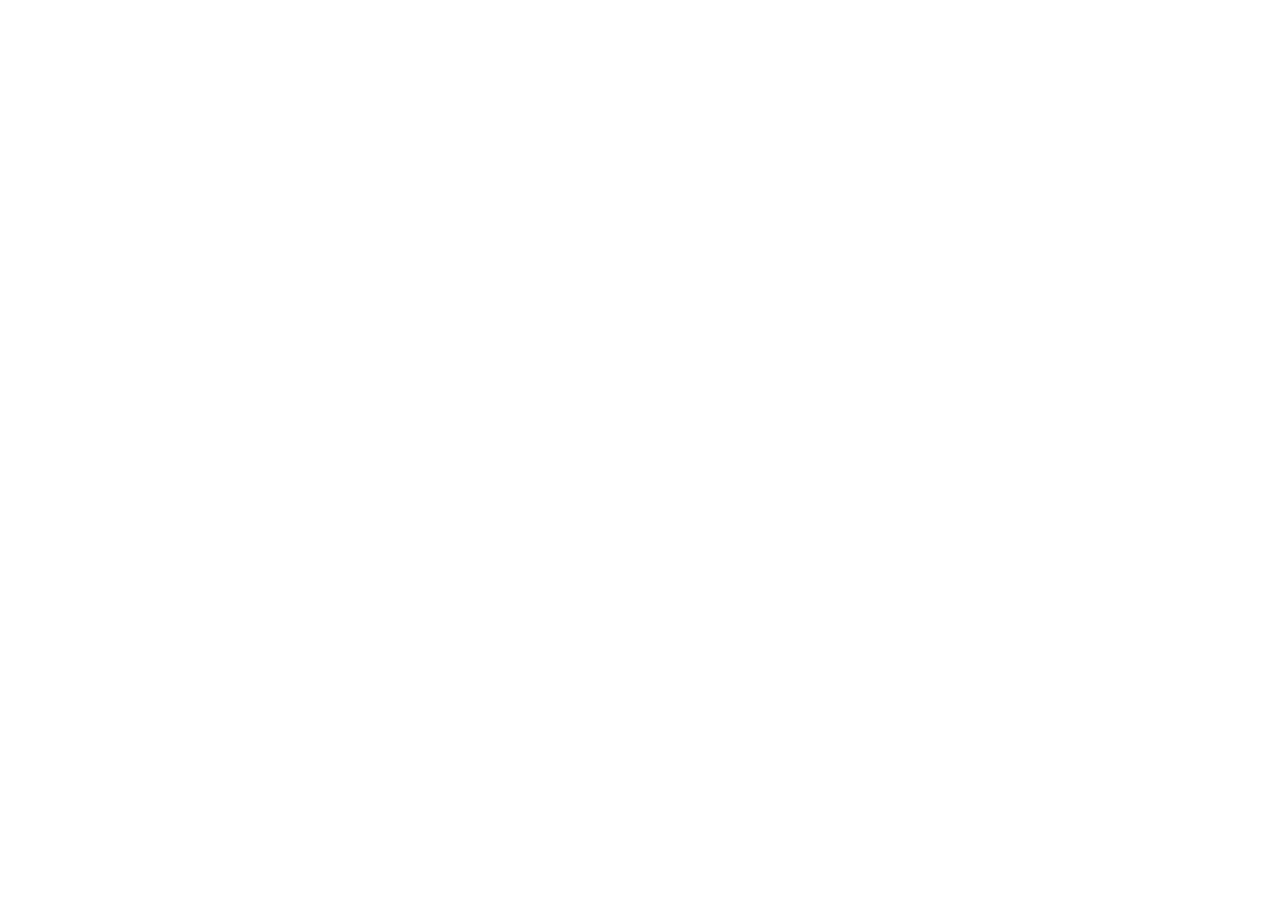
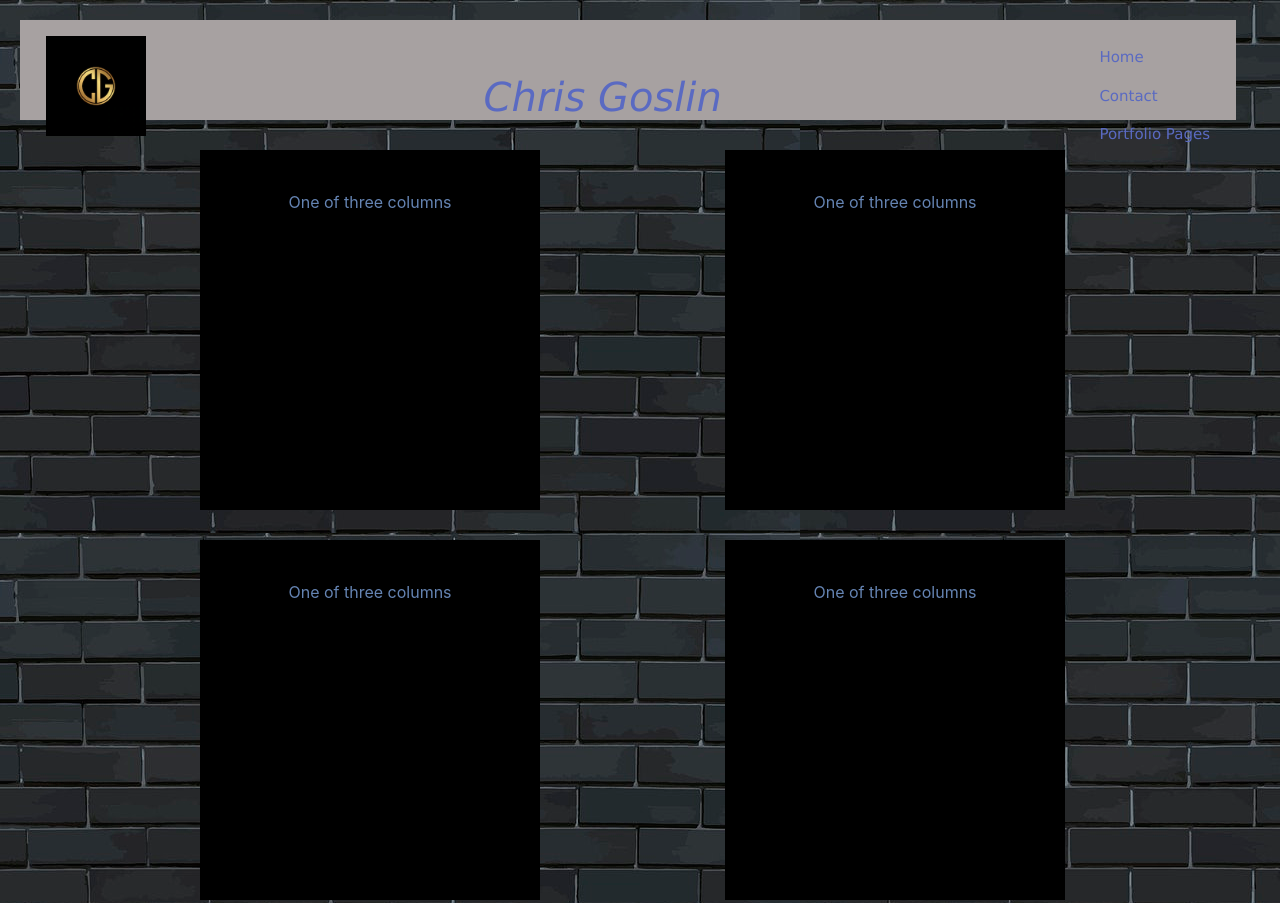
Before and after one commit to CGO7/My-Portfolio-Feb-1, a plain HTML site: page portfolio.html in a window 1280 px wide. Shown: the top 903 px of the page. Before the commit the page ends 800 px from the top, so only its background shows below. Drawn offline with nearby package versions, Linux system fonts and the light colour scheme.

Commit message:
added grid system for portfolio

```diff
--- a/portfolio.html
+++ b/portfolio.html
@@ -0,0 +1,174 @@
+<!doctype html>
+<html lang="en"></html>
+ <head>
+        <meta charset="utf-8">
+        <meta name="viewport" content="width=device-width, initial-scale=1, shrink-to-fit=no">
+        <meta name="description" content="">
+        <meta name="author" content="">
+        <link rel="icon" href="/docs/4.1/assets/img/favicons/favicon.ico">
+
+        <title>Chris Goslin</title>
+
+        <link rel="canonical" href="https://getbootstrap.com/docs/4.1/examples/sticky-footer-navbar/">
+
+        <!-- Bootstrap core CSS -->
+        <link href="../../dist/css/bootstrap.min.css" rel="stylesheet">
+
+        <!-- Custom styles for this template -->
+        <link href="sticky-footer-navbar.css" rel="stylesheet">
+ </head>
+
+
+ <style>
+
+    header {
+        background-color:rgb(167, 161, 161);
+        padding: 10px;
+        position: relative;
+        width: 95%;
+        height: 100px;
+        margin-top:20px;
+        margin-left:20px;
+
+    }
+
+    .logo {
+        margin-right: 300px;
+        margin-top: -20px;
+        height: 100px;
+        width: 100px;
+        float: left;
+
+    }
+
+    h1 {
+        font-style: oblique;
+        font-size: 40px;
+        font-family: Verdana,Tahoma;
+        color:rgb(90, 106, 194);
+        float: left;
+        margin-right: 300px;
+        margin-top: 10px;
+
+    }
+
+    .nav-link {
+        color: rgb(90, 106, 194);
+        font-size: 15px;
+        font-family: Verdana, Geneva, Tahoma, sans-serif;
+
+    }
+
+    .image {
+        height: 1200px;
+    }
+
+
+    .row {
+        background-color: black;
+        margin-left: 200px;
+        margin-top: 30px;
+        color: rgb(101, 132, 179);
+        text-align: center;
+        padding: 20px;
+        float: left;
+
+    }
+
+    .col {
+        Height: 300px;
+        width: 300px;
+        margin-top: 20px;
+
+    }
+
+    footer {
+        background-color: rgb(90, 106, 194);
+        position: sticky;
+        text-align: center;
+
+    }
+
+
+
+  </style>
+
+  <body background= "Assets/brick-wall.jpg">
+
+    <header>
+
+      <nav class="navbar">
+
+                     <img class= "logo" src="Assets/Cglogo.png" alt=" CG Logo" ></a>
+                     <h1>Chris Goslin</h1>
+
+                  <ul class="navbar-nav">
+                    <ol class="nav-item active">
+                      <a class="nav-link" href="#Home">Home</a>
+                    </ol>
+                    <ol class="nav-item active">
+                      <a class="nav-link" href="#Contacts">Contact</a>
+                    </ol>
+                    <ol class="nav-item active">
+                      <a class="nav-link" href="#Portfolio-pages">Portfolio Pages</a>
+                    </ol>
+                  </ul>
+
+           </div>
+        </nav>
+    </header>
+
+            <div class="image">
+                <div class="row">
+                    <div class="col">
+                    One of three columns
+                    </div>
+                </div>
+
+                <div class="row">
+                    <div class="col">
+                    One of three columns
+                    </div>
+                </div>
+
+                <div class="row">
+                    <div class="col">
+                    One of three columns
+                    </div>
+                </div>
+
+                <div class="row">
+                    <div class="col">
+                    One of three columns
+                    </div>
+                </div>
+
+                <div class="row">
+                    <div class="col">
+                    One of three columns
+                    </div>
+                </div>
+
+                <div class="row">
+                    <div class="col">
+                    One of three columns
+                    </div>
+                </div>
+            </div>
+
+     <footer class="footer">
+        <div class="container">
+          <span class="text-muted">Thanks for stopping by</span>
+        </div>
+     </footer>
+
+          <!-- Bootstrap core JavaScript
+          ================================================== -->
+          <!-- Placed at the end of the document so the pages load faster -->
+    <script src="https://code.jquery.com/jquery-3.3.1.slim.min.js" integrity="sha384-q8i/X+965DzO0rT7abK41JStQIAqVgRVzpbzo5smXKp4YfRvH+8abtTE1Pi6jizo" crossorigin="anonymous"></script>
+    <script>window.jQuery || document.write('<script src="../../assets/js/vendor/jquery-slim.min.js"><\/script>')</script>
+    <script src="../../assets/js/vendor/popper.min.js"></script>
+    <script src="../../dist/js/bootstrap.min.js"></script>
+
+  </body>
+</html>
```
Also changed, not shown: indexprac.html (+12 -39 lines).
